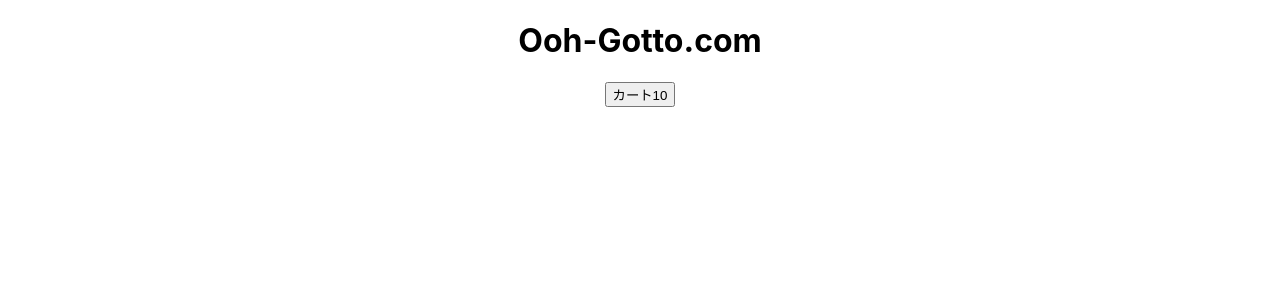
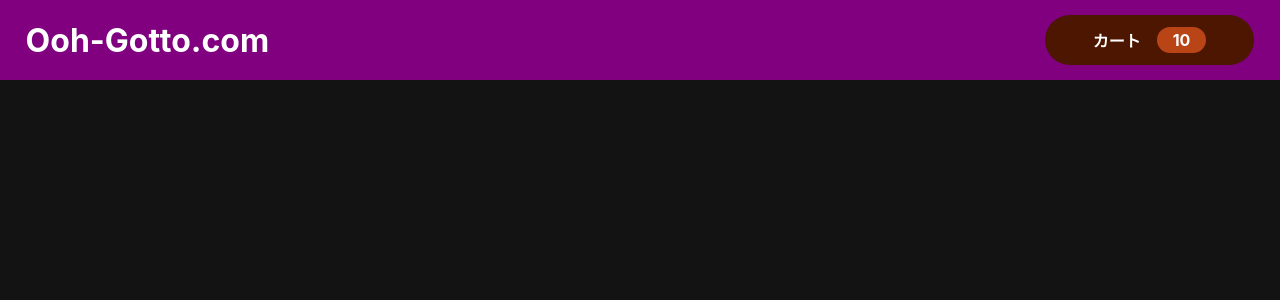
Before and after one commit to kiatklai/shopping-cart, a React (Create React App) app: page / in a window 1280 px wide. Shown: the top 300 px of the page. Built offline with nearby package versions, Linux system fonts and the light colour scheme.

Commit message:
headerのデザイン設定

```diff
--- a/src/App.css
+++ b/src/App.css
@@ -1,38 +1,39 @@
-.App {
-  text-align: center;
+*{
+  box-sizing: border-box;
+  overflow: hidden;
 }
-
-.App-logo {
-  height: 40vmin;
-  pointer-events: none;
+body{
+  background: #121312;
 }
-
-@media (prefers-reduced-motion: no-preference) {
-  .App-logo {
-    animation: App-logo-spin infinite 20s linear;
-  }
+.header{
+  background: purple;
+  position: fixed;
+  top: 0;
+  left: 0;
+  width: 100%;
+  height: 5rem;
+  color: #fff;
+  display: flex;
+  justify-content: space-between;
+  align-items: center;
+  padding: 0 2%;
 }
-
-.App-header {
-  background-color: #282c34;
-  min-height: 100vh;
+.button{
+  border: none;
+  font: inherit;
+  background: #4d1601;
+  color: #fff;
+  padding: 0.75rem 3rem;
   display: flex;
-  flex-direction: column;
+  justify-content: space-around;
+  border-radius: 25px;
   align-items: center;
-  justify-content: center;
-  font-size: calc(10px + 2vmin);
-  color: white;
+  font-weight: bold;
 }
-
-.App-link {
-  color: #61dafb;
+.badge{
+  background: #b94517;
+  padding: 0.2rem 1rem;
+  border-radius: 25px;
+  margin-left: 1rem;
+  font-weight: bold;
 }
-
-@keyframes App-logo-spin {
-  from {
-    transform: rotate(0deg);
-  }
-  to {
-    transform: rotate(360deg);
-  }
-}
```
